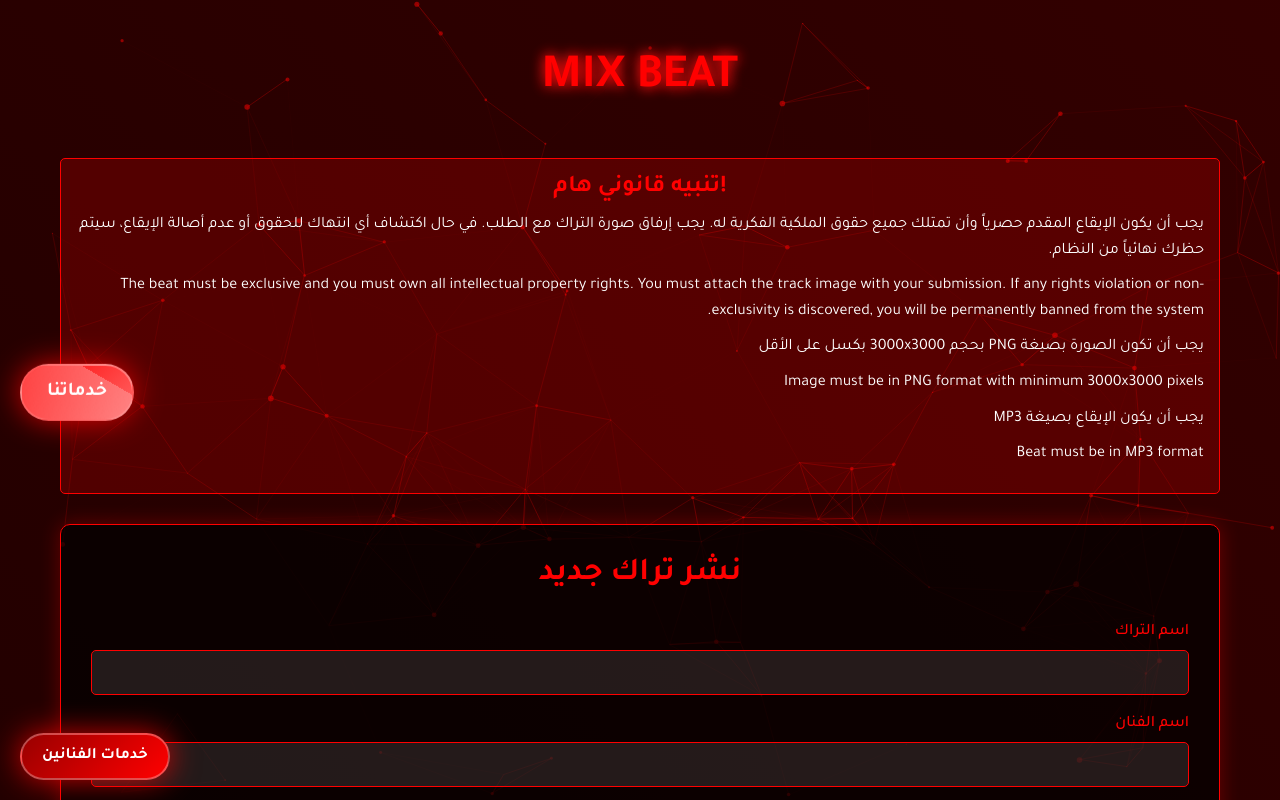
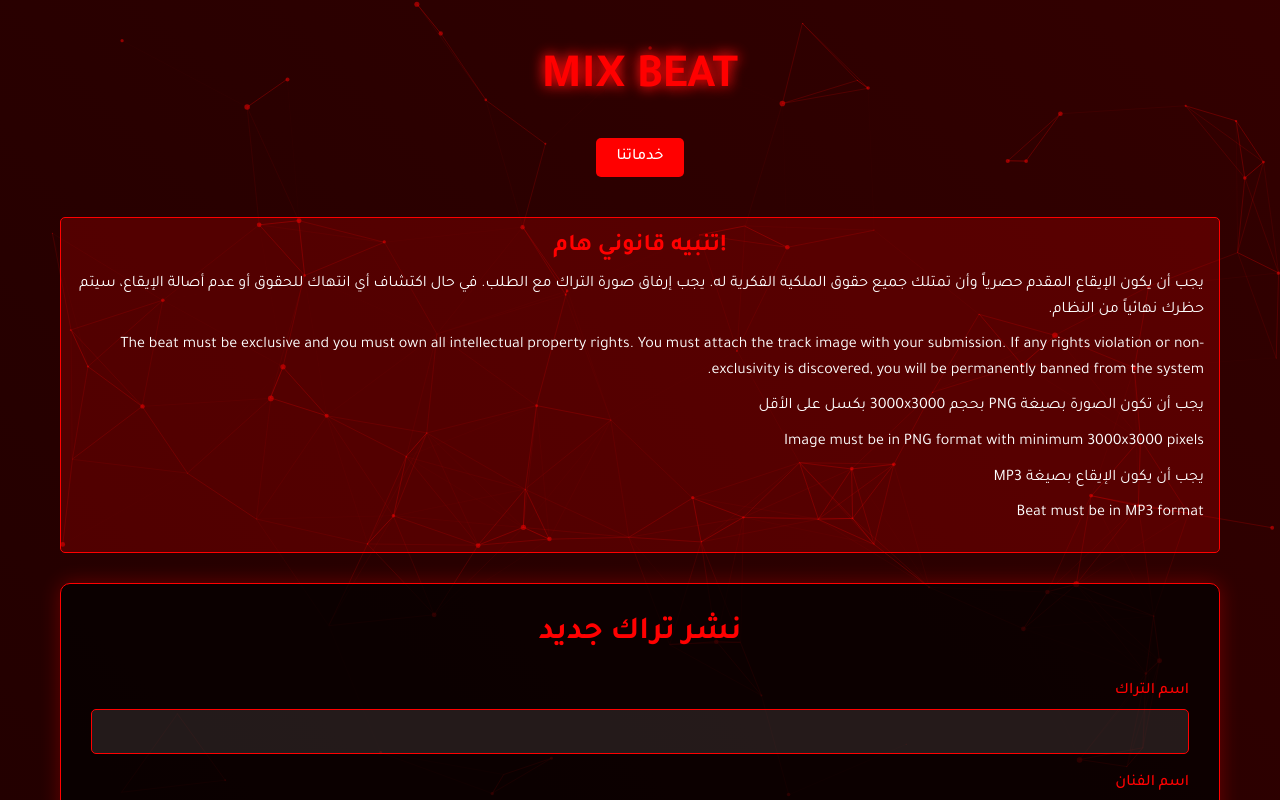
Before and after one commit to MIXBEAT/mix-beat-track, a plain HTML site: page index.htm in a window 1280 px wide. Shown: the top 800 px of the page. Drawn offline with nearby package versions, Linux system fonts and the light colour scheme.

Commit message:
Update index.htm

```diff
--- a/index.htm
+++ b/index.htm
@@ -120,95 +120,21 @@
             to { text-shadow: 0 0 20px #ff0000, 0 0 30px #ff3333; }
         }
 
-        /* زر خدماتنا مع أنيميشن 4K */
         .services-btn {
-            position: fixed;
-            left: 20px;
-            top: 50%;
-            transform: translateY(-50%);
-            background: linear-gradient(135deg, #ff0000, #ff3333, #ff6666);
+            display: inline-block;
+            background-color: #ff0000;
             color: #fff;
-            padding: 15px 25px;
-            border-radius: 50px;
+            padding: 10px 20px;
+            border-radius: 5px;
             text-decoration: none;
-            font-weight: 700;
-            font-size: 1.2rem;
-            box-shadow: 0 0 20px rgba(255, 0, 0, 0.5),
-                        0 0 40px rgba(255, 0, 0, 0.3),
-                        0 0 60px rgba(255, 0, 0, 0.1);
-            z-index: 100;
-            border: 2px solid rgba(255, 255, 255, 0.3);
-            animation: pulse 2s infinite, float 3s ease-in-out infinite;
+            font-weight: 500;
+            margin: 10px 0;
             transition: all 0.3s ease;
-            text-align: center;
-            backdrop-filter: blur(5px);
-            overflow: hidden;
-        }
-
-        .services-btn::before {
-            content: '';
-            position: absolute;
-            top: -50%;
-            left: -50%;
-            width: 200%;
-            height: 200%;
-            background: linear-gradient(
-                to bottom right,
-                rgba(255, 255, 255, 0.3),
-                rgba(255, 255, 255, 0)
-            );
-            transform: rotate(30deg);
-            animation: shine 3s infinite;
         }
 
         .services-btn:hover {
-            transform: translateY(-50%) scale(1.05);
-            box-shadow: 0 0 30px rgba(255, 0, 0, 0.7),
-                        0 0 50px rgba(255, 0, 0, 0.5),
-                        0 0 70px rgba(255, 0, 0, 0.3);
-        }
-
-        @keyframes pulse {
-            0% { box-shadow: 0 0 20px rgba(255, 0, 0, 0.5); }
-            50% { box-shadow: 0 0 30px rgba(255, 0, 0, 0.8); }
-            100% { box-shadow: 0 0 20px rgba(255, 0, 0, 0.5); }
-        }
-
-        @keyframes float {
-            0% { transform: translateY(-50%) translateY(0px); }
-            50% { transform: translateY(-50%) translateY(-10px); }
-            100% { transform: translateY(-50%) translateY(0px); }
-        }
-
-        @keyframes shine {
-            0% { transform: rotate(30deg) translate(-30%, -30%); }
-            100% { transform: rotate(30deg) translate(30%, 30%); }
-        }
-
-        /* زر خدمات الفنانين في الأسفل */
-        .artists-btn {
-            position: fixed;
-            left: 20px;
-            bottom: 20px;
-            background: linear-gradient(135deg, #990000, #cc0000, #ff0000);
-            color: #fff;
-            padding: 12px 20px;
-            border-radius: 50px;
-            text-decoration: none;
-            font-weight: 700;
-            font-size: 1rem;
-            box-shadow: 0 0 15px rgba(255, 0, 0, 0.5);
-            z-index: 100;
-            border: 2px solid rgba(255, 255, 255, 0.3);
-            animation: pulse 2s infinite;
-            transition: all 0.3s ease;
-            text-align: center;
-            backdrop-filter: blur(5px);
-        }
-
-        .artists-btn:hover {
-            transform: scale(1.05);
-            box-shadow: 0 0 25px rgba(255, 0, 0, 0.7);
+            background-color: #cc0000;
+            box-shadow: 0 0 10px rgba(255, 0, 0, 0.7);
         }
 
         .legal-notice {
@@ -328,19 +254,6 @@
             .form-container {
                 padding: 20px;
             }
-
-            .services-btn {
-                left: 10px;
-                padding: 12px 20px;
-                font-size: 1rem;
-            }
-
-            .artists-btn {
-                left: 10px;
-                bottom: 10px;
-                padding: 10px 15px;
-                font-size: 0.9rem;
-            }
         }
     </style>
 </head>
@@ -353,15 +266,10 @@
     <div class="background-animation"></div>
     <div class="particles" id="particles-js"></div>
 
-    <!-- زر خدماتنا مع أنيميشن -->
-    <a href="https://mixbeat.github.io/MIX-BEAT/" class="services-btn">خدماتنا</a>
-
-    <!-- زر خدمات الفنانين -->
-    <a href="https://mixbeat.github.io/MIX-BEAT/" class="artists-btn">خدمات الفنانين</a>
-
     <div class="container">
         <header>
             <div class="logo">MIX BEAT</div>
+            <a href="https://mixbeat.github.io/MIX-BEAT/" class="services-btn">خدماتنا</a>
         </header>
 
         <div class="legal-notice">
```
